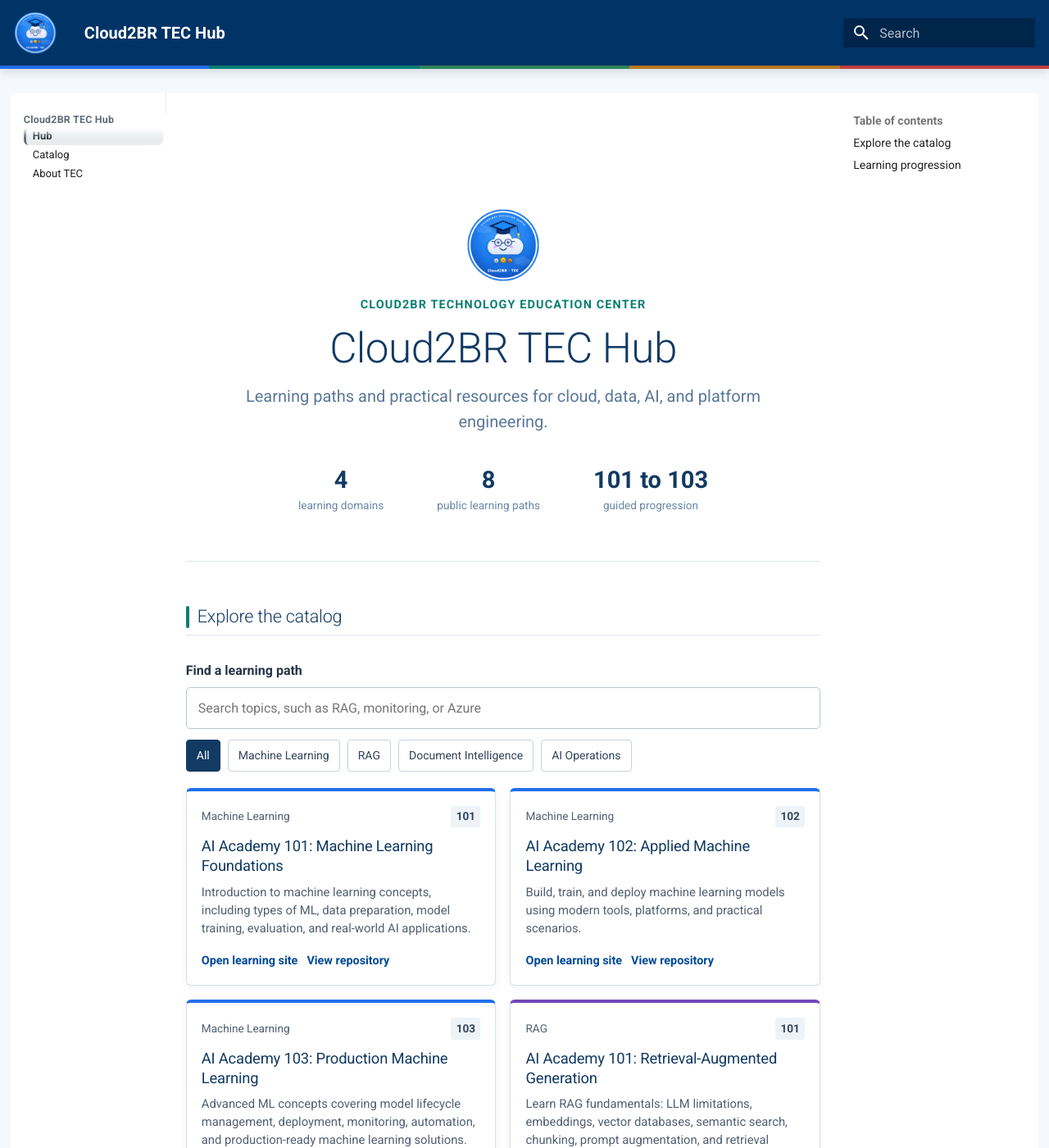
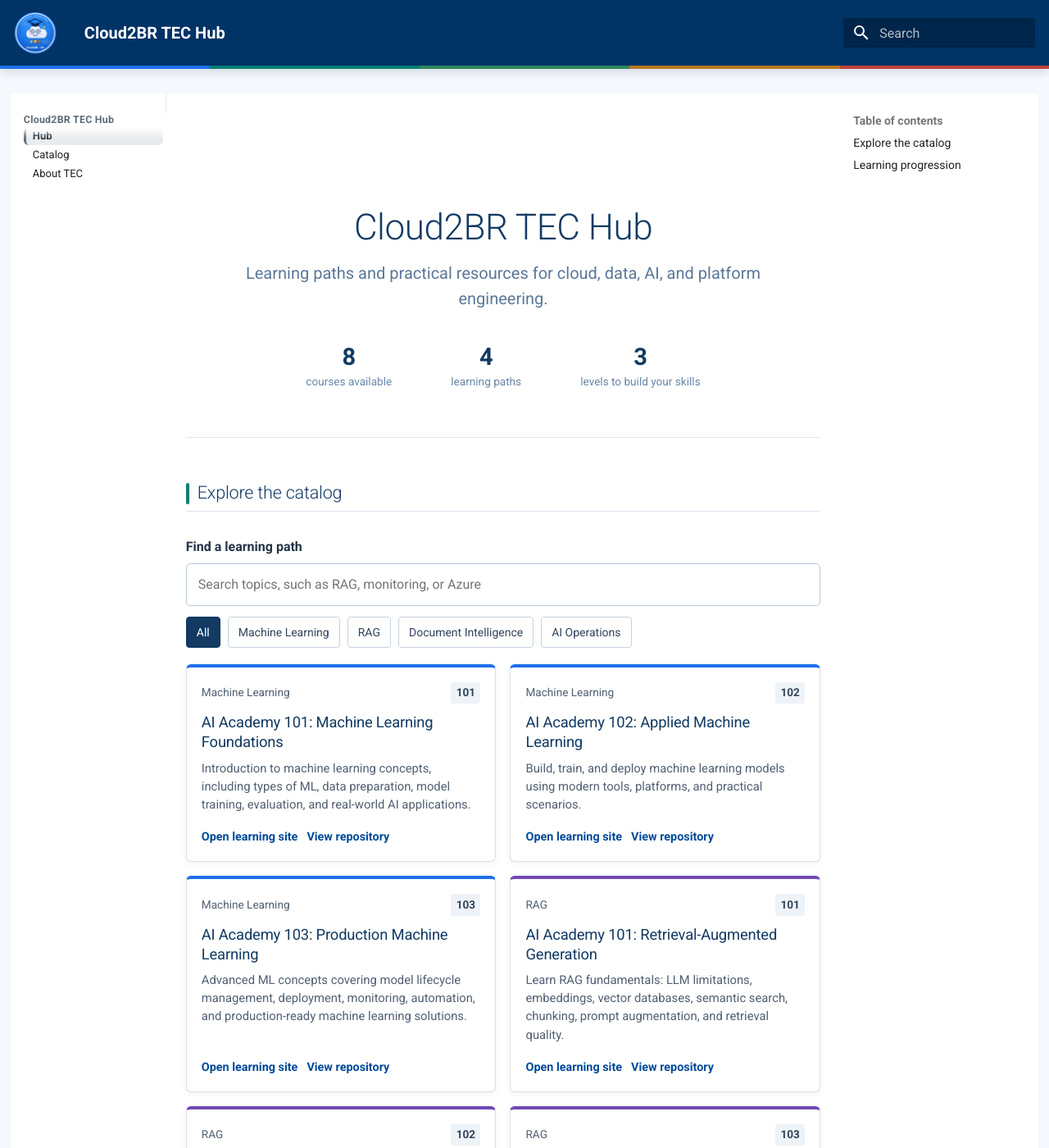
Before and after one commit to Cloud2BR-TEC/tec-hub, an MkDocs documentation site: the page built from docs/index.md, in a window 1280 px wide and 1400 px high. Shown: the whole window at 82% size. Built offline with MkDocs 1.6.1 and Material for MkDocs 9.7.7, drawn with Linux system fonts in a browser that asks for light colours.

Commit message:
Clarify TEC Hub learning value

```diff
--- a/docs/assets/css/custom.css
+++ b/docs/assets/css/custom.css
@@ -52,9 +52,7 @@
 
 .hub-welcome { margin: 2.5rem 0 2.6rem; border-bottom: 1px solid #dce6f0; padding: 3.5rem 1rem 2.8rem; text-align: center; }
 .hub-welcome__intro { display: flex; flex-direction: column; align-items: center; }
-.hub-welcome__mark { width: 4.5rem; height: 4.5rem; margin-bottom: 0.8rem; object-fit: contain; }
-.hub-welcome__eyebrow { margin: 0 0 0.7rem; color: var(--hub-teal); font-size: 0.72rem; font-weight: 700; letter-spacing: 0.08em; text-transform: uppercase; }
-.md-content__inner.md-typeset .hub-welcome h1 { max-width: 40rem; margin: 0; border: 0; padding: 0; color: var(--hub-navy); font-size: clamp(2.25rem, 4vw, 3.5rem); line-height: 1.08; }
+.md-content__inner.md-typeset .hub-welcome h1 { max-width: 40rem; margin: 0; border: 0; padding: 0; color: var(--hub-navy); font-size: clamp(2.2rem, 3.3vw, 3rem); line-height: 1.08; }
 .hub-welcome__lead { max-width: 42rem; margin: 0.8rem 0 0; color: #5b7898; font-size: 1rem; line-height: 1.55; }
 .hub-welcome__summary { display: flex; justify-content: center; gap: 3.25rem; margin-top: 2rem; }
 .hub-welcome__summary div { min-width: 5rem; }
@@ -97,7 +95,6 @@
   .md-header__button.md-logo img { width: 2.2rem; height: 2.2rem; }
   .md-header__title { font-size: 0.85rem; }
   .hub-welcome { margin: 1rem 0 2rem; padding: 2.25rem 0.25rem 2rem; }
-  .hub-welcome__mark { width: 3.75rem; height: 3.75rem; }
   .hub-welcome__lead { font-size: 0.94rem; }
   .hub-welcome__summary { gap: 1rem; }
   .hub-welcome__summary div { min-width: 0; }
--- a/docs/index.md
+++ b/docs/index.md
@@ -1,14 +1,12 @@
 <section class="hub-welcome" aria-labelledby="hub-welcome-title">
   <div class="hub-welcome__intro">
-    <img class="hub-welcome__mark" src="assets/img/org-logo.png" alt="Cloud2BR TEC" width="72" height="72">
-    <p class="hub-welcome__eyebrow">Cloud2BR Technology Education Center</p>
     <h1 id="hub-welcome-title">Cloud2BR TEC Hub</h1>
     <p class="hub-welcome__lead">Learning paths and practical resources for cloud, data, AI, and platform engineering.</p>
   </div>
   <div class="hub-welcome__summary" aria-label="Learning catalog summary">
-    <div><strong>4</strong><span>learning domains</span></div>
-    <div><strong>8</strong><span>public learning paths</span></div>
-    <div><strong>101 to 103</strong><span>guided progression</span></div>
+    <div><strong>8</strong><span>courses available</span></div>
+    <div><strong>4</strong><span>learning paths</span></div>
+    <div><strong>3</strong><span>levels to build your skills</span></div>
   </div>
 </section>
 
```
